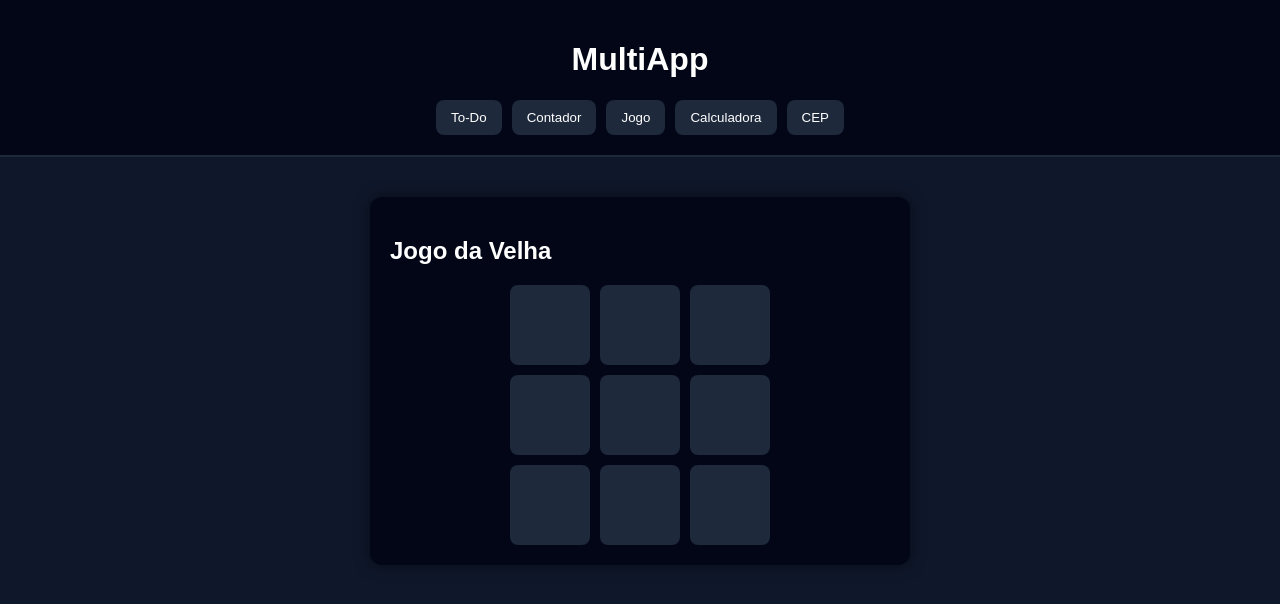
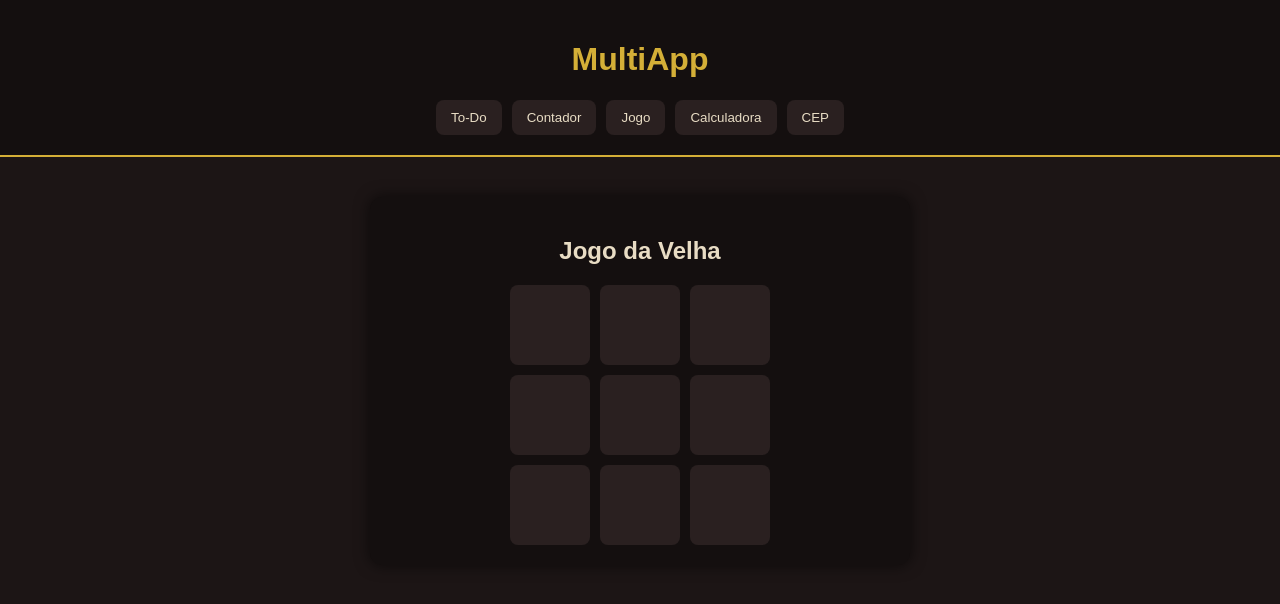
Before and after one commit to SeFeiJao131/projeto-Multifuncoes, a React (Create React App) app: page / in a window 1280 px wide. Both pictures are taken after a click on the button "Jogo". Shown: the top 604 px of the page. Built offline with nearby package versions, Linux system fonts and the light colour scheme.

Commit message:
feat: novo design + jogo com vencedor

```diff
--- a/src/App.css
+++ b/src/App.css
@@ -39,16 +39,20 @@
 body {
   margin: 0;
   font-family: Arial, Helvetica, sans-serif;
-  background: #0f172a;
-  color: white;
+  background: #1C1515;
+  color: #E8DCC4;
 }
 
 /* HEADER */
 .header {
-  background: #020617;
+  background: #140f0f;
   padding: 20px;
   text-align: center;
-  border-bottom: 2px solid #1e293b;
+  border-bottom: 2px solid #D4AF37;
+}
+
+.header h1 {
+  color: #D4AF37;
 }
 
 .nav {
@@ -63,14 +67,15 @@ button {
   padding: 10px 15px;
   border: none;
   border-radius: 8px;
-  background: #1e293b;
-  color: white;
+  background: #2a2020;
+  color: #E8DCC4;
   cursor: pointer;
   transition: 0.3s;
 }
 
 button:hover {
-  background: #3b82f6;
+  background: #D4AF37;
+  color: #1C1515;
   transform: scale(1.05);
 }
 
@@ -79,9 +84,10 @@ button:hover {
   max-width: 500px;
   margin: 40px auto;
   padding: 20px;
-  background: #020617;
+  background: #140f0f;
   border-radius: 12px;
-  box-shadow: 0 0 15px rgba(0,0,0,0.5);
+  box-shadow: 0 0 15px rgba(0,0,0,0.6);
+  text-align: center;
 }
 
 /* INPUT */
@@ -100,7 +106,7 @@ ul {
 }
 
 li {
-  background: #1e293b;
+  background: #2a2020;
   margin: 5px 0;
   padding: 8px;
   border-radius: 6px;
@@ -112,11 +118,20 @@ li {
   grid-template-columns: repeat(3, 80px);
   gap: 10px;
   justify-content: center;
+  margin-top: 20px;
 }
 
 .cell {
   height: 80px;
-  font-size: 20px;
+  font-size: 24px;
+  font-weight: bold;
+}
+
+/* TEXTO DE RESULTADO */
+.resultado {
+  margin-top: 15px;
+  font-size: 18px;
+  color: #D4AF37;
 }
 
 /* CALCULADORA */
--- a/src/Componentes/JogoDaVelha.js
+++ b/src/Componentes/JogoDaVelha.js
@@ -3,14 +3,49 @@ import { useState } from "react";
 function JogoDaVelha() {
   const [tabuleiro, setTabuleiro] = useState(Array(9).fill(null));
   const [xTurn, setXTurn] = useState(true);
+  const [fim, setFim] = useState(false);
+  const [mensagem, setMensagem] = useState("");
+
+  const verificarVencedor = (tab) => {
+    const linhas = [
+      [0,1,2], [3,4,5], [6,7,8],
+      [0,3,6], [1,4,7], [2,5,8],
+      [0,4,8], [2,4,6]
+    ];
+
+    for (let [a, b, c] of linhas) {
+      if (tab[a] && tab[a] === tab[b] && tab[a] === tab[c]) {
+        return tab[a];
+      }
+    }
+    return null;
+  };
 
   const jogar = (i) => {
-    if (tabuleiro[i]) return;
+    if (tabuleiro[i] || fim) return;
 
     const novo = [...tabuleiro];
     novo[i] = xTurn ? "X" : "O";
+
+    const vencedor = verificarVencedor(novo);
+
+    if (vencedor) {
+      setMensagem(`🏆 Jogador ${vencedor} venceu!`);
+      setFim(true);
+    } else if (!novo.includes(null)) {
+      setMensagem("🤝 Deu empate!");
+      setFim(true);
+    }
+
     setTabuleiro(novo);
     setXTurn(!xTurn);
+  };
+
+  const reiniciar = () => {
+    setTabuleiro(Array(9).fill(null));
+    setXTurn(true);
+    setFim(false);
+    setMensagem("");
   };
 
   return (
@@ -24,6 +59,14 @@ function JogoDaVelha() {
           </button>
         ))}
       </div>
+
+      {mensagem && <div className="resultado">{mensagem}</div>}
+
+      {fim && (
+        <button onClick={reiniciar} style={{ marginTop: "15px" }}>
+          Reiniciar
+        </button>
+      )}
     </div>
   );
 }
```
